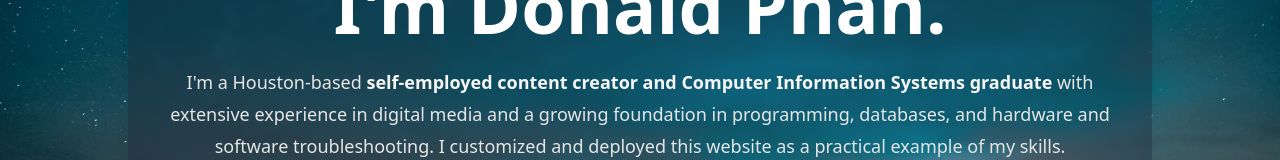
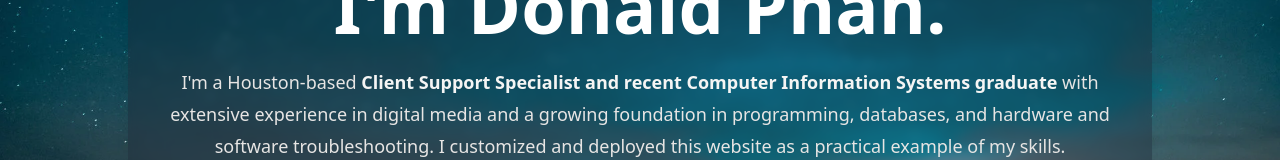
Before and after one commit to dphan89/azure-react-portfolio, a Next.js app: page / in a window 1280 px wide. Shown: the part 276-436 px from the top of the page. Built offline with nearby package versions, Linux system fonts and the light colour scheme.

Commit message:
minor update to title Client support specialist

```diff
--- a/src/data/data.tsx
+++ b/src/data/data.tsx
@@ -74,7 +74,7 @@ export const heroData: Hero = {
       <p className="prose-sm text-stone-200 sm:prose-base lg:prose-lg">
         I'm a Houston-based{' '}
         <strong className="text-stone-100">
-          self-employed content creator and Computer Information Systems graduate
+          Client Support Specialist and recent Computer Information Systems graduate
         </strong>{' '}
         with extensive experience in digital media and a growing foundation in programming, databases, and hardware and
         software troubleshooting. I customized and deployed this website as a practical example of my skills.
@@ -98,7 +98,7 @@ export const heroData: Hero = {
 
 export const aboutData: About = {
   profileImageSrc: profilepic,
-  description: `I'm a Computer Information Systems graduate and YouTube content creator with a strong background in
+  description: `I'm a recent Computer Information Systems graduate and client support specialist with a strong background in
   digital media. My university coursework and projects gave me a foundation in programming, databases, and
   object-oriented design, including working with variables, methods, and basic application structure.`,
   aboutItems: [
```
